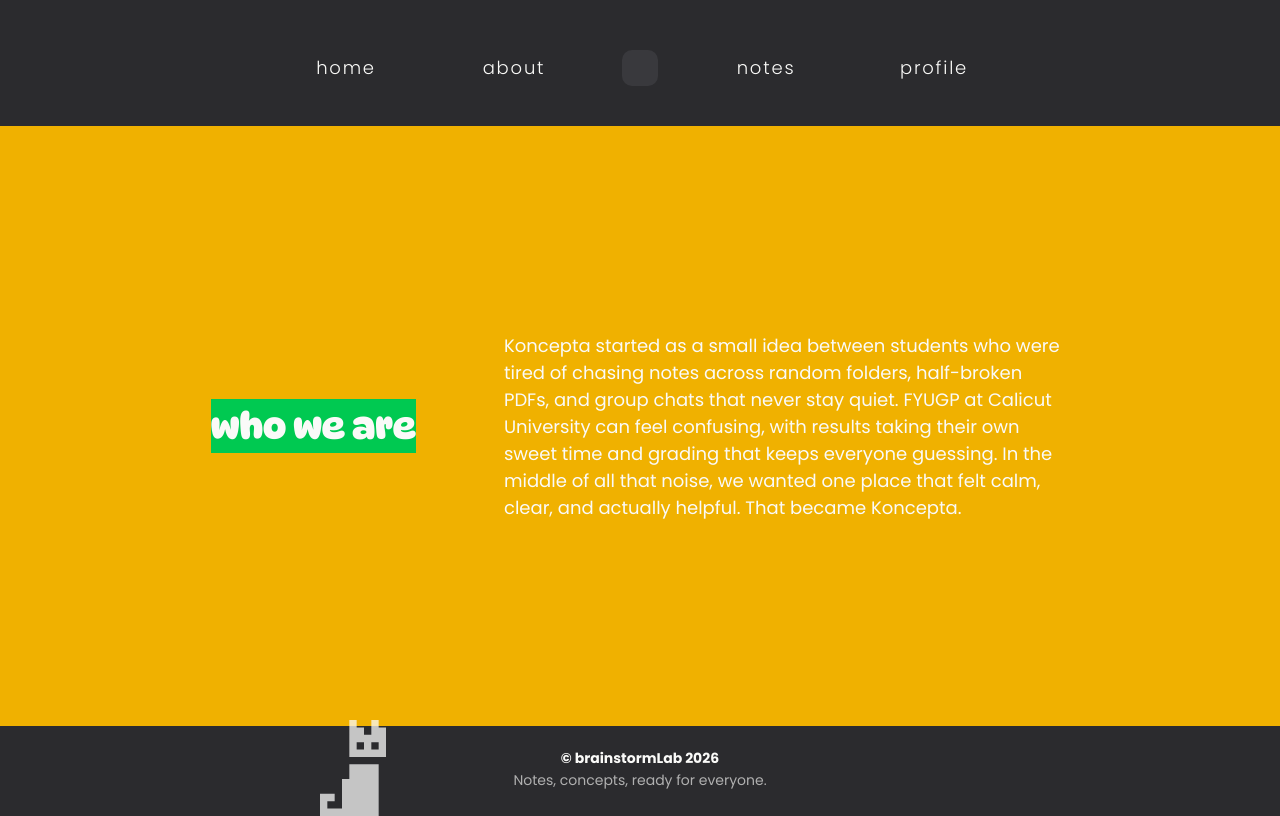
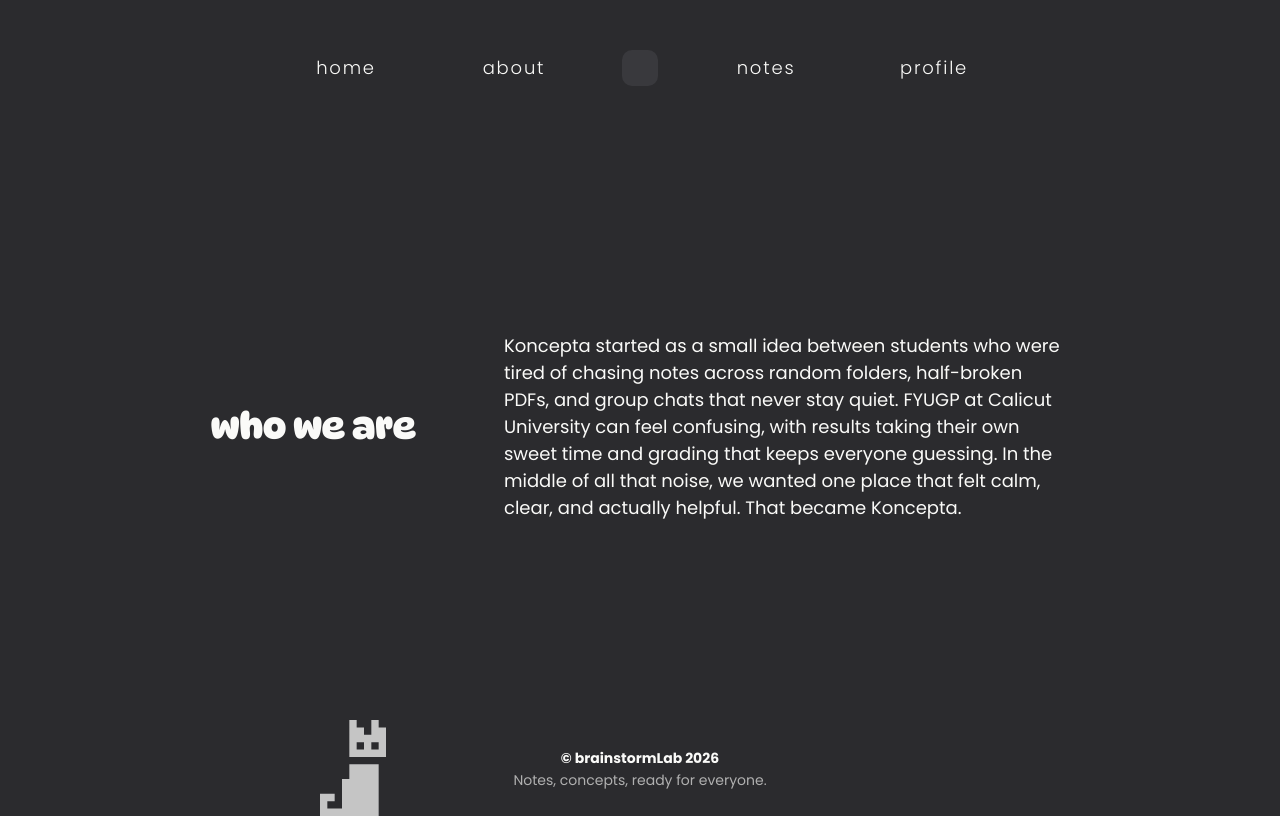
Before and after one commit to theBrainstormLab/koncepta, a React (Vite) app: page /about in a window 1280 px wide. Built offline with nearby package versions, Linux system fonts and the light colour scheme; some icons are missing.

Commit message:
Fix : Media width

```diff
--- a/src/pages/about.jsx
+++ b/src/pages/about.jsx
@@ -18,14 +18,14 @@ function About() {
     },
   ];
   return (
-    <div className="h-[calc(100svh-200px)] overflow-y-scroll snap-y snap-mandatory  mt-[50px] md:mt-[0px] lg:pt-[0px] bg-yellow-500">
+    <div className="h-[calc(100svh-200px)] overflow-y-scroll snap-y snap-mandatory  mt-[50px] md:mt-[0px] lg:pt-[0px]">
       {aboutData.map((section, index) => (
         <div
           key={index}
           className="h-full flex items-center justify-center snap-start px-4"
         >
           <div className="flex flex-col lg:flex-row items-center gap-8 lg:gap-[88px] max-w-5xl">
-            <h1 className="font-[DynaPuff] font-bold text-[36px]  bg-green-500 lg-w-[407px] text-center lg:text-left">
+            <h1 className="font-[DynaPuff] font-bold text-[36px] lg-w-[407px] text-center lg:text-left">
               {section.title}
             </h1>
 
```
